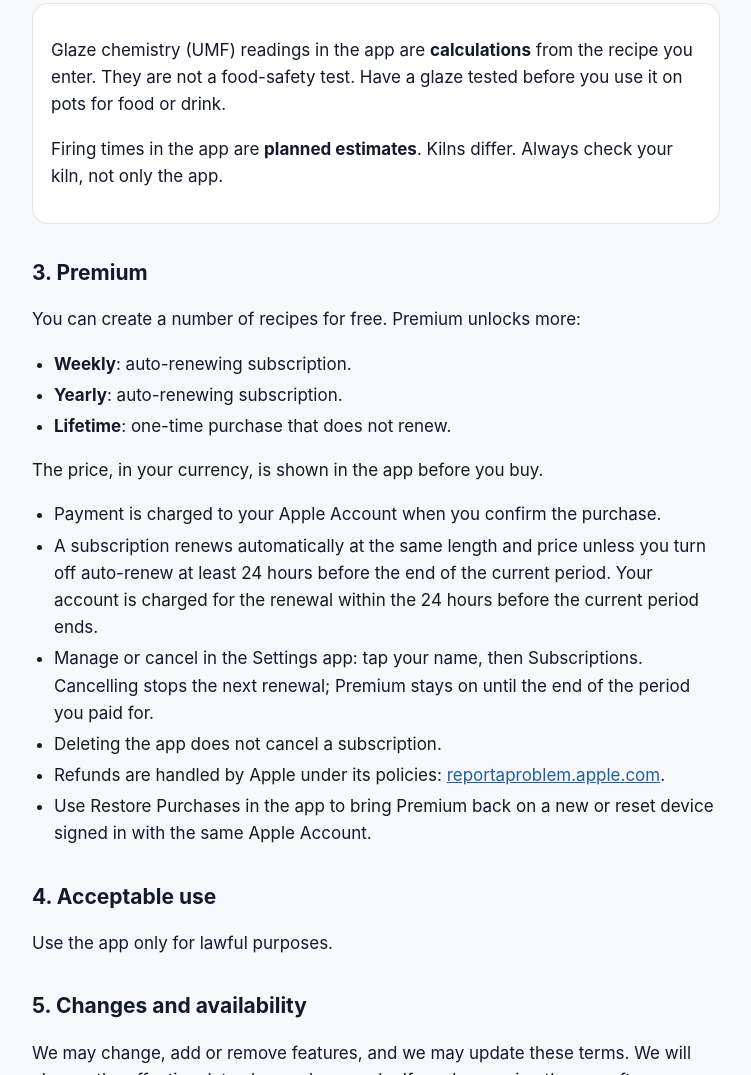
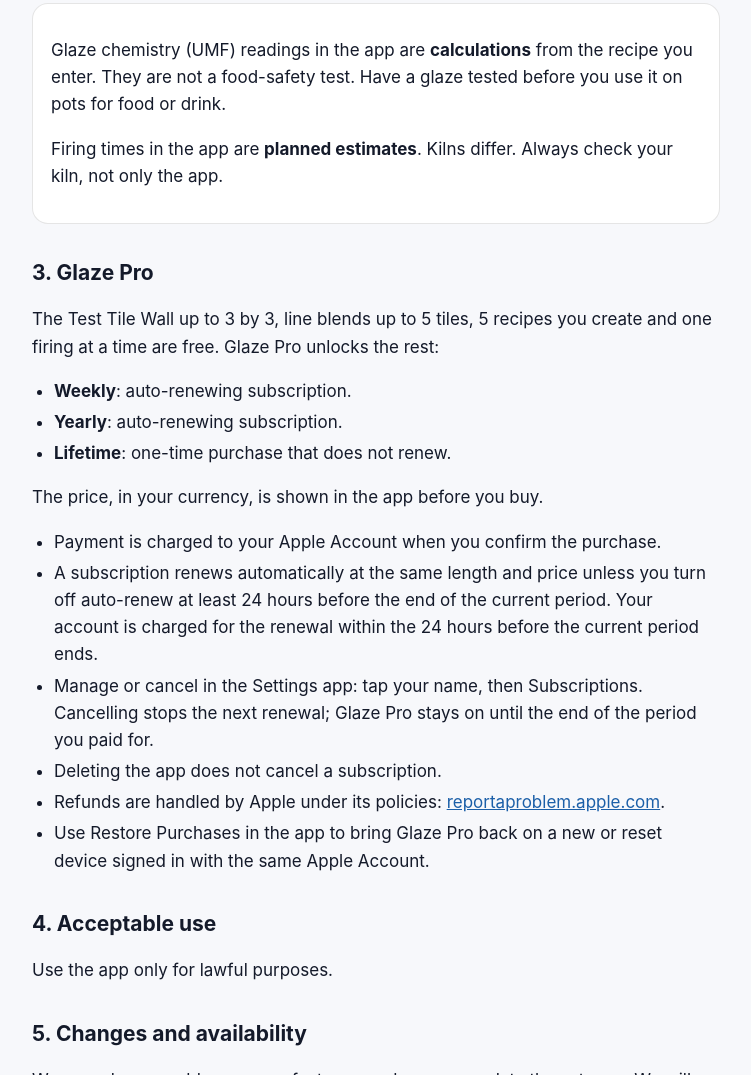
Before and after one commit to Swapnil-jain/Swapnil-jain.github.io, a plain HTML site: page potteryglaze/terms.html in a window 1280 px wide. Shown: the part 437-1512 px from the top of the page, without its empty margins (264-1015 px from the left). Drawn offline with Linux system fonts and the light colour scheme.

Commit message:
Pottery Glaze: Glaze Pro tier name in the terms
Co-Authored-By: Claude Opus 5.5 <noreply@anthropic.com>

```diff
--- a/potteryglaze/terms.html
+++ b/potteryglaze/terms.html
@@ -62,8 +62,8 @@ nav a { margin-right: 16px; }
 <p>Firing times in the app are <strong>planned estimates</strong>. Kilns differ. Always check your kiln, not only the app.</p>
 </div>
 
-<h2>3. Premium</h2>
-<p>You can create a number of recipes for free. Premium unlocks more:</p>
+<h2>3. Glaze Pro</h2>
+<p>The Test Tile Wall up to 3 by 3, line blends up to 5 tiles, 5 recipes you create and one firing at a time are free. Glaze Pro unlocks the rest:</p>
 <ul>
   <li><strong>Weekly</strong>: auto-renewing subscription.</li>
   <li><strong>Yearly</strong>: auto-renewing subscription.</li>
@@ -73,10 +73,10 @@ nav a { margin-right: 16px; }
 <ul>
   <li>Payment is charged to your Apple Account when you confirm the purchase.</li>
   <li>A subscription renews automatically at the same length and price unless you turn off auto-renew at least 24 hours before the end of the current period. Your account is charged for the renewal within the 24 hours before the current period ends.</li>
-  <li>Manage or cancel in the Settings app: tap your name, then Subscriptions. Cancelling stops the next renewal; Premium stays on until the end of the period you paid for.</li>
+  <li>Manage or cancel in the Settings app: tap your name, then Subscriptions. Cancelling stops the next renewal; Glaze Pro stays on until the end of the period you paid for.</li>
   <li>Deleting the app does not cancel a subscription.</li>
   <li>Refunds are handled by Apple under its policies: <a href="https://reportaproblem.apple.com">reportaproblem.apple.com</a>.</li>
-  <li>Use Restore Purchases in the app to bring Premium back on a new or reset device signed in with the same Apple Account.</li>
+  <li>Use Restore Purchases in the app to bring Glaze Pro back on a new or reset device signed in with the same Apple Account.</li>
 </ul>
 
 <h2>4. Acceptable use</h2>
```
Also changed, not shown: potteryglaze/support.html (+2 -2 lines).
